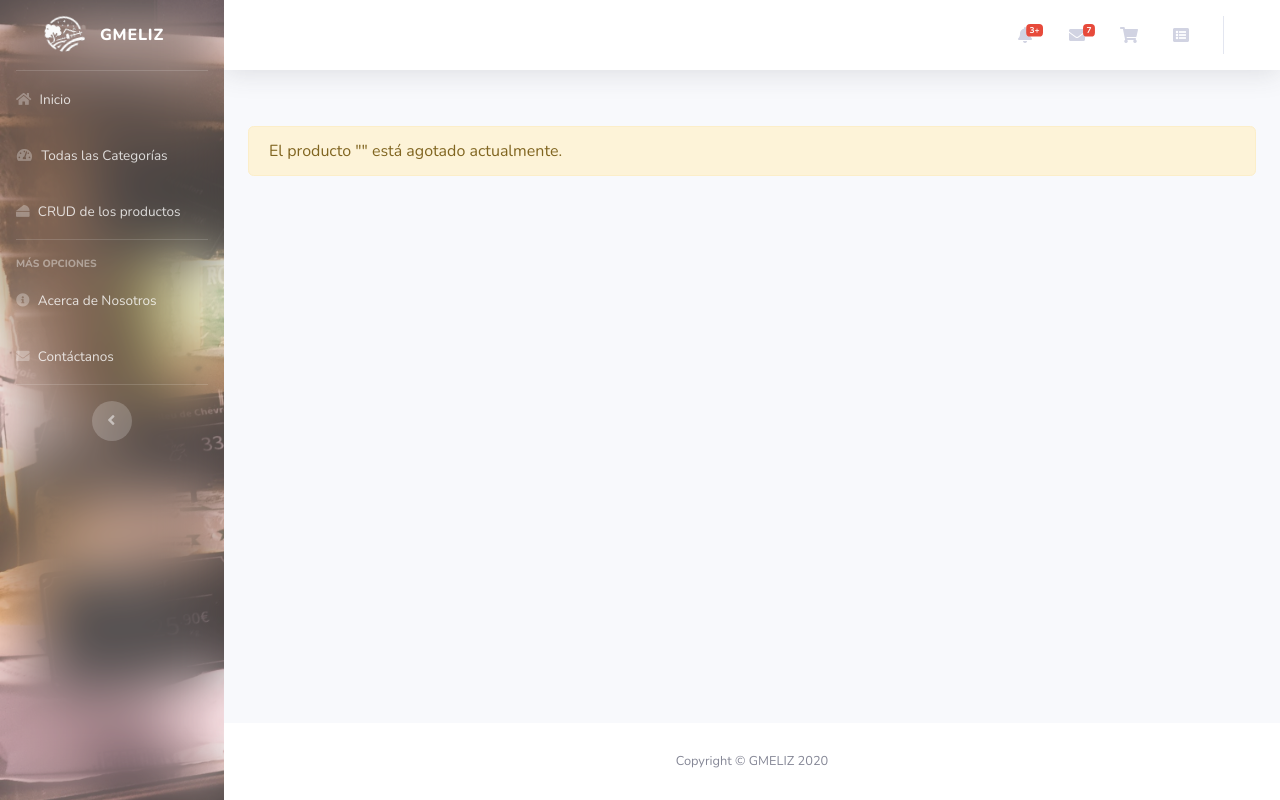
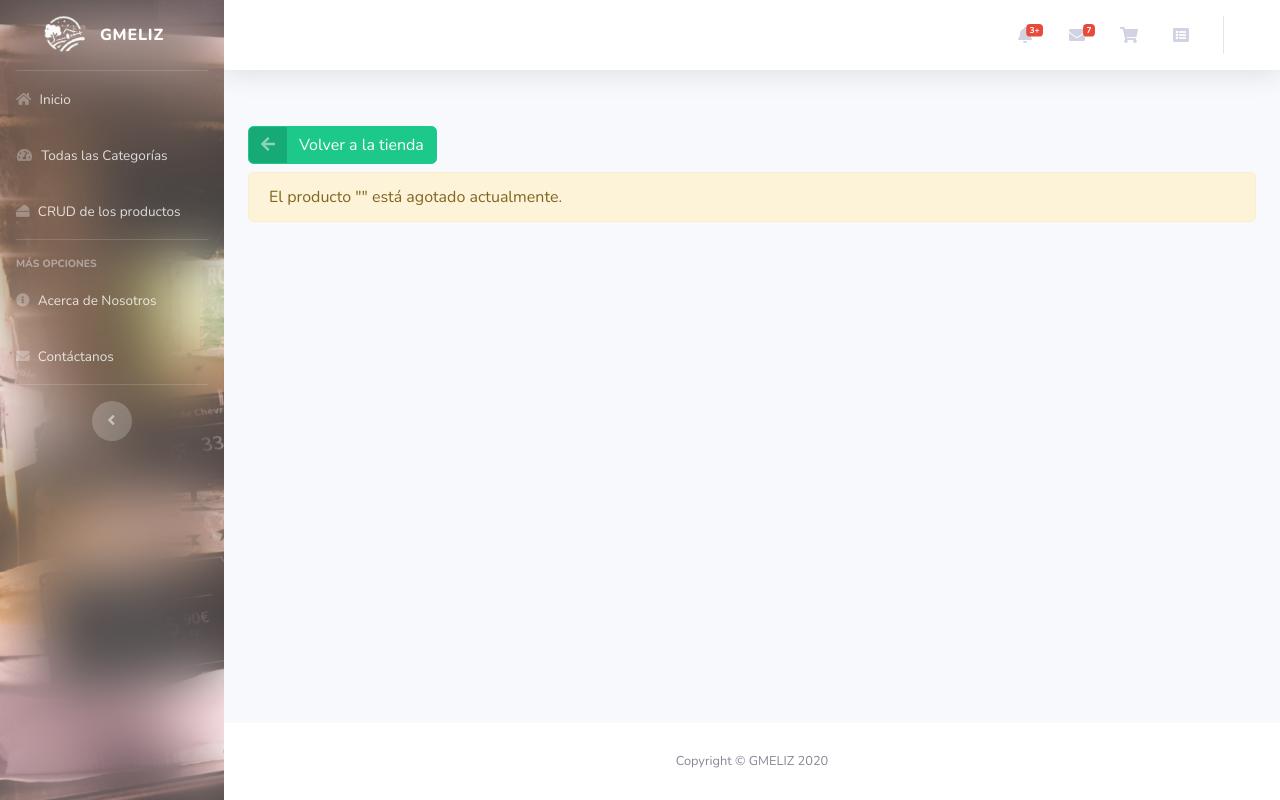
Before and after one commit to FerTecn/GMELIZ, a Django app: page /catalogos/producto_agotado/ in a window 1280 px wide. Run offline with Django 4.2, Linux system fonts and the light colour scheme; some libraries are stand-ins or nearby versions.

Commit message:
Agrego boton de retroceder a productos

```diff
--- a/GMELIZ/catalogos/templates/producto_agotado.html
+++ b/GMELIZ/catalogos/templates/producto_agotado.html
@@ -7,6 +7,13 @@
 {% endblock %}
 
 {% block contenido %}
+    <a href="{% url 'productoList' %}" class="btn btn-success btn-icon-split">
+        <span class="icon text-white-50">
+            <i class="fas fa-arrow-left"></i>
+        </span>
+        <span class="text">Volver a la tienda</span>
+    </a>
+    <div class="my-2"></div>
     <div class="alert alert-warning" role="alert">
         El producto "{{ producto.producto }}" está agotado actualmente.
     </div>
```
